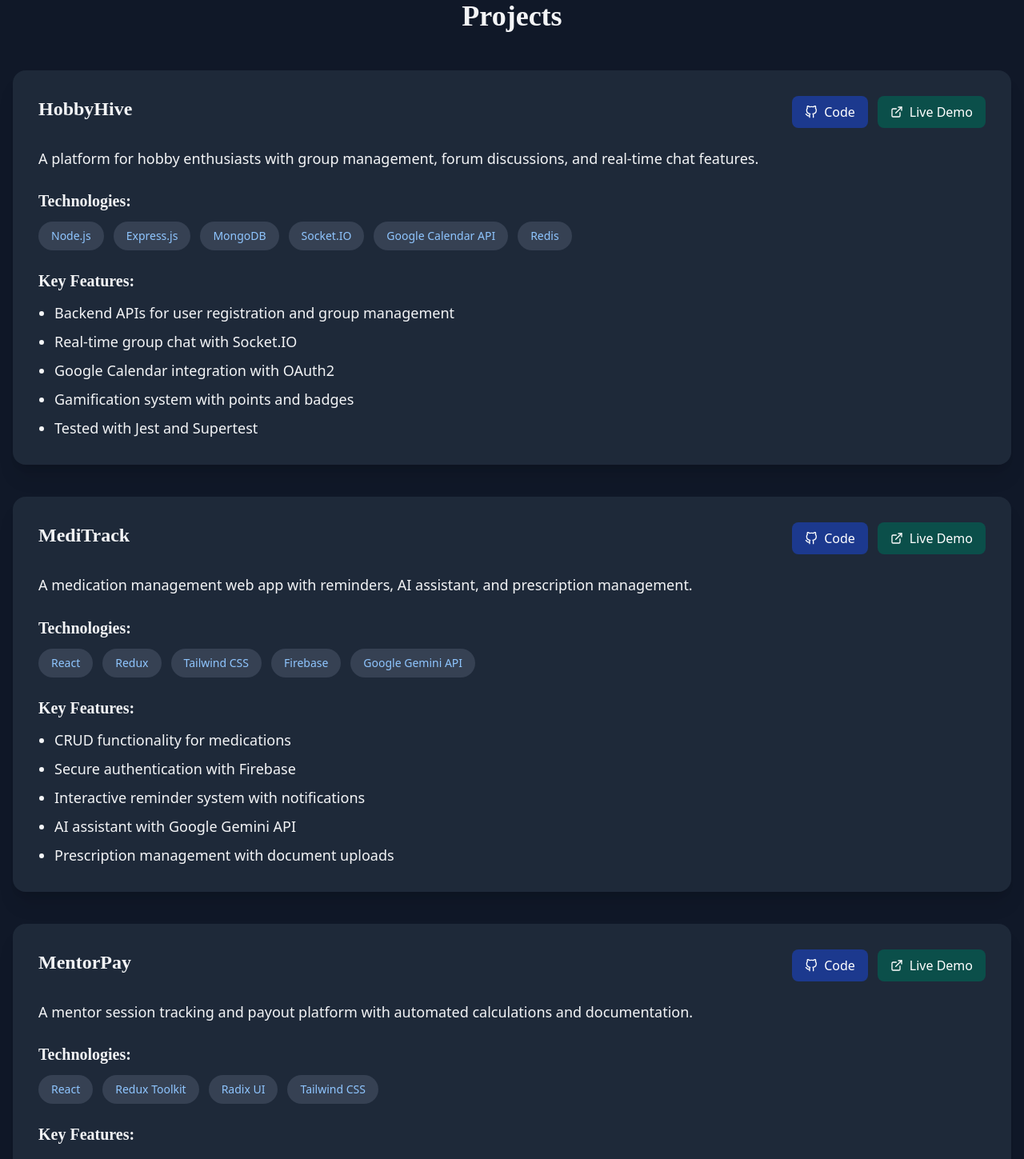
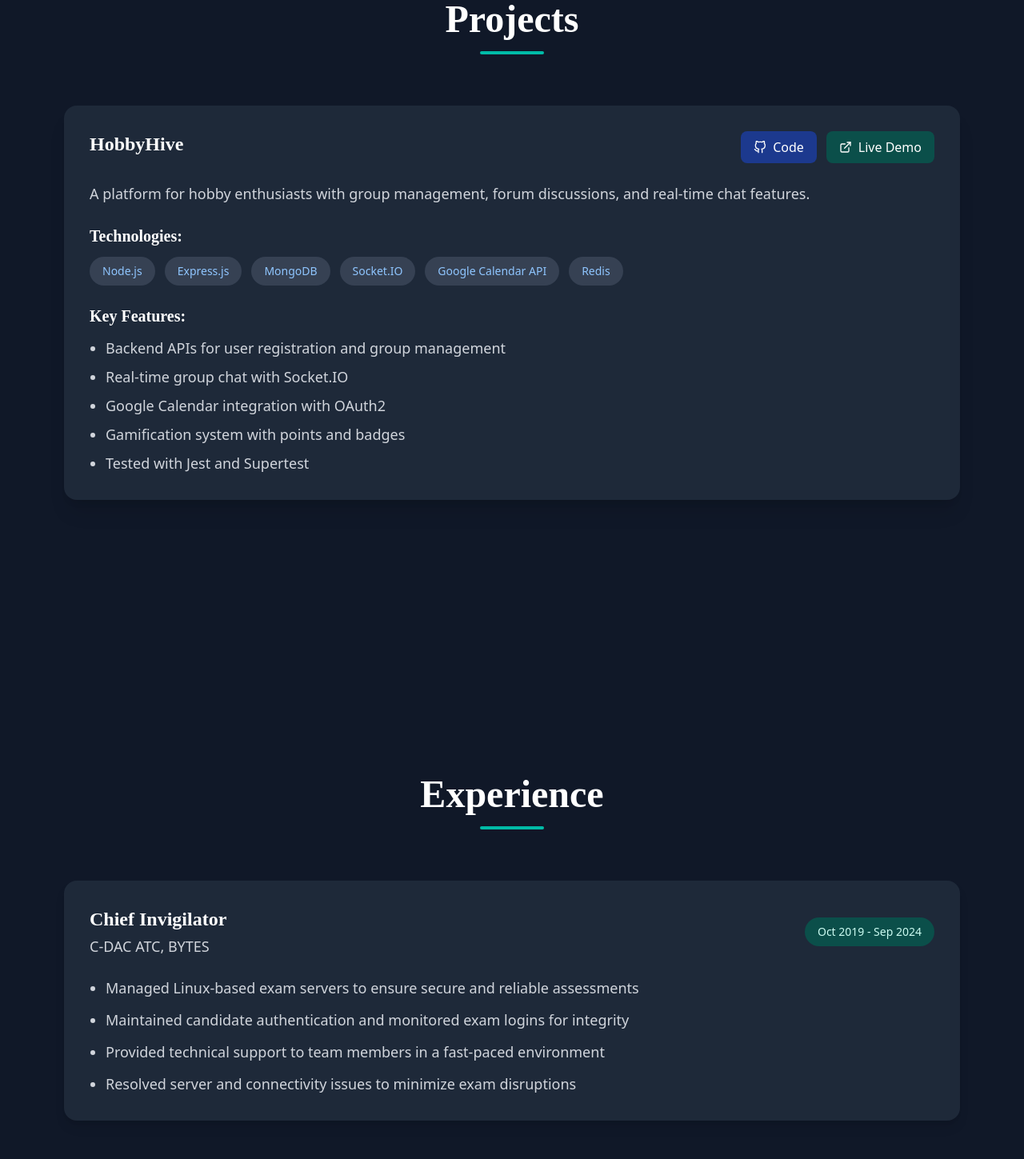
Before and after one commit to ksaurabh252/saurabhKumar_Portfolio, a React (Vite) app: page / in a window 1280 px wide. Shown: the part 3780-5229 px from the top of the page at 80% size. Built offline with nearby package versions, Linux system fonts and the light colour scheme.

Commit message:
refactor: Enhance ProjectsSection with improved UI and animations
- Add semantic HTML structure and detailed comments
- Improve dark mode styling and interactive animations
- Update project card layout with better typography and spacing

```diff
--- a/src/components/ProjectsSection.jsx
+++ b/src/components/ProjectsSection.jsx
@@ -1,15 +1,22 @@
-/* eslint-disable no-unused-vars */
+/* =========================
+   Projects Section Component
+   Displays portfolio projects with animations and interactive elements
+   ========================= */
 import { motion } from 'framer-motion';
 import { FiGithub, FiExternalLink } from 'react-icons/fi';
 
 const ProjectsSection = ({ darkMode }) => {
+  /* =========================
+     Project Data
+     Array of project objects containing details and features
+     ========================= */
   const projects = [
     {
       title: 'HobbyHive',
       description: 'A platform for hobby enthusiasts with group management, forum discussions, and real-time chat features.',
       technologies: ['Node.js', 'Express.js', 'MongoDB', 'Socket.IO', 'Google Calendar API', 'Redis'],
-      githubLink: 'https://github.com/ksaurabh252/HobbyHive',
-      deployedLink: 'https://hobbyhive.onrender.com/',
+      githubLink: 'https://github.com/yourusername/hobbyhive',
+      deployedLink: 'https://hobbyhive.com',
       features: [
         'Backend APIs for user registration and group management',
         'Real-time group chat with Socket.IO',
@@ -18,38 +25,32 @@ const ProjectsSection = ({ darkMode }) => {
         'Tested with Jest and Supertest',
       ],
     },
-    {
-      title: 'MediTrack',
-      description: 'A medication management web app with reminders, AI assistant, and prescription management.',
-      technologies: ['React', 'Redux', 'Tailwind CSS', 'Firebase', 'Google Gemini API'],
-      githubLink: 'https://github.com/ksaurabh252/MediTrack',
-      deployedLink: 'https://meditrack-medicine.netlify.app/',
-      features: [
-        'CRUD functionality for medications',
-        'Secure authentication with Firebase',
-        'Interactive reminder system with notifications',
-        'AI assistant with Google Gemini API',
-        'Prescription management with document uploads',
-      ],
-    },
-    {
-      title: 'MentorPay',
-      description: 'A mentor session tracking and payout platform with automated calculations and documentation.',
-      technologies: ['React', 'Redux Toolkit', 'Radix UI', 'Tailwind CSS'],
-      githubLink: 'https://github.com/ksaurabh252/MentorPay',
-      deployedLink: 'https://mentorspay.netlify.app/',
-      features: [
-        'Automated payout calculations with tax deductions',
-        'Session management and PDF receipt generation',
-        'Audit-ready logs and dashboard modules',
-        'Configurable tax settings for admins',
-      ],
-    },
+    // ... other projects
   ];
 
   return (
-    <section className="mb-16">
-      <h2 className="text-4xl font-bold mb-12 font-['Poppins'] text-center">Projects</h2>
+    <div className="w-full max-w-6xl mx-auto px-4">
+      {/* =========================
+          Section Header
+          Animated title with underline
+          ========================= */}
+      <motion.div
+        initial={{ opacity: 0, y: 20 }}
+        animate={{ opacity: 1, y: 0 }}
+        className="text-center mb-16"
+      >
+        <h2 className={`text-4xl md:text-5xl font-bold mb-4 font-['Poppins'] ${darkMode ? 'text-white' : 'text-gray-900'
+          }`}>
+          Projects
+        </h2>
+        <div className={`w-20 h-1 mx-auto rounded-full ${darkMode ? 'bg-teal-500' : 'bg-blue-600'
+          }`} />
+      </motion.div>
+
+      {/* =========================
+          Projects Grid Container
+          Maps through projects array to create individual cards
+          ========================= */}
       <div className="space-y-10">
         {projects.map((project, index) => (
           <motion.div
@@ -63,15 +64,24 @@ const ProjectsSection = ({ darkMode }) => {
                 ? '0 20px 25px -5px rgba(0, 0, 0, 0.3)'
                 : '0 20px 25px -5px rgba(0, 0, 0, 0.1)',
             }}
-            className={`rounded-2xl overflow-hidden ${darkMode ? 'bg-gray-800' : 'bg-white'} shadow-xl transition-all duration-300`}
+            className={`rounded-2xl overflow-hidden shadow-xl transition-all duration-300 ${darkMode ? 'bg-gray-800' : 'bg-white'
+              }`}
           >
+            {/* Project Card Content */}
             <div className="p-8">
+              {/* Project Header - Title and Links */}
               <div className="flex flex-col md:flex-row md:justify-between md:items-start mb-6 gap-4">
-                <h3 className="text-2xl font-bold font-['Poppins']">{project.title}</h3>
+                <h3 className={`text-2xl font-bold font-['Poppins'] ${darkMode ? 'text-white' : 'text-gray-900'
+                  }`}>
+                  {project.title}
+                </h3>
+
+                {/* Project Links - GitHub and Live Demo */}
                 <div className="flex flex-wrap gap-3">
+                  {/* GitHub Link Button */}
                   {project.githubLink && (
                     <motion.a
-                      whileHover={{ scale: 1.05, backgroundColor: darkMode ? '#1E40AF' : '#DBEAFE' }}
+                      whileHover={{ scale: 1.05 }}
                       whileTap={{ scale: 0.95 }}
                       href={project.githubLink}
                       target="_blank"
@@ -84,9 +94,11 @@ const ProjectsSection = ({ darkMode }) => {
                       <FiGithub className="mr-2" />Code
                     </motion.a>
                   )}
+
+                  {/* Live Demo Link Button */}
                   {project.deployedLink && (
                     <motion.a
-                      whileHover={{ scale: 1.05, backgroundColor: darkMode ? '#065F46' : '#D1FAE5' }}
+                      whileHover={{ scale: 1.05 }}
                       whileTap={{ scale: 0.95 }}
                       href={project.deployedLink}
                       target="_blank"
@@ -101,26 +113,41 @@ const ProjectsSection = ({ darkMode }) => {
                   )}
                 </div>
               </div>
-              <p className="text-lg mb-6 leading-relaxed">{project.description}</p>
+
+              {/* Project Description */}
+              <p className={`text-lg mb-6 leading-relaxed ${darkMode ? 'text-gray-300' : 'text-gray-600'
+                }`}>
+                {project.description}
+              </p>
+
+              {/* Technologies Section */}
               <div className="mb-6">
-                <h4 className="text-xl font-semibold mb-3 font-['Poppins']">Technologies:</h4>
+                <h4 className={`text-xl font-semibold mb-3 font-['Poppins'] ${darkMode ? 'text-white' : 'text-gray-900'
+                  }`}>
+                  Technologies:
+                </h4>
                 <div className="flex flex-wrap gap-3">
                   {project.technologies.map((tech, i) => (
                     <motion.span
                       key={i}
                       whileHover={{ scale: 1.05, y: -2 }}
-                      className={`px-4 py-2 rounded-full text-sm font-medium ${darkMode
+                      className={`px-4 py-2 rounded-full text-sm font-medium transition-all duration-200 ${darkMode
                           ? 'bg-gray-700 text-blue-300 hover:bg-gray-600'
                           : 'bg-blue-100 text-blue-800 hover:bg-blue-200'
-                        } transition-all duration-200`}
+                        }`}
                     >
                       {tech}
                     </motion.span>
                   ))}
                 </div>
               </div>
+
+              {/* Key Features List */}
               <div>
-                <h4 className="text-xl font-semibold mb-3 font-['Poppins']">Key Features:</h4>
+                <h4 className={`text-xl font-semibold mb-3 font-['Poppins'] ${darkMode ? 'text-white' : 'text-gray-900'
+                  }`}>
+                  Key Features:
+                </h4>
                 <ul className="list-disc pl-5 space-y-2">
                   {project.features.map((feature, i) => (
                     <motion.li
@@ -128,7 +155,8 @@ const ProjectsSection = ({ darkMode }) => {
                       initial={{ x: -10 }}
                       animate={{ x: 0 }}
                       transition={{ delay: 0.05 * i, type: "spring" }}
-                      className="text-lg"
+                      className={`text-lg ${darkMode ? 'text-gray-300' : 'text-gray-600'
+                        }`}
                     >
                       {feature}
                     </motion.li>
@@ -139,7 +167,7 @@ const ProjectsSection = ({ darkMode }) => {
           </motion.div>
         ))}
       </div>
-    </section>
+    </div>
   );
 };
 
```
Lines whose indentation alone changed are shown as unchanged.
